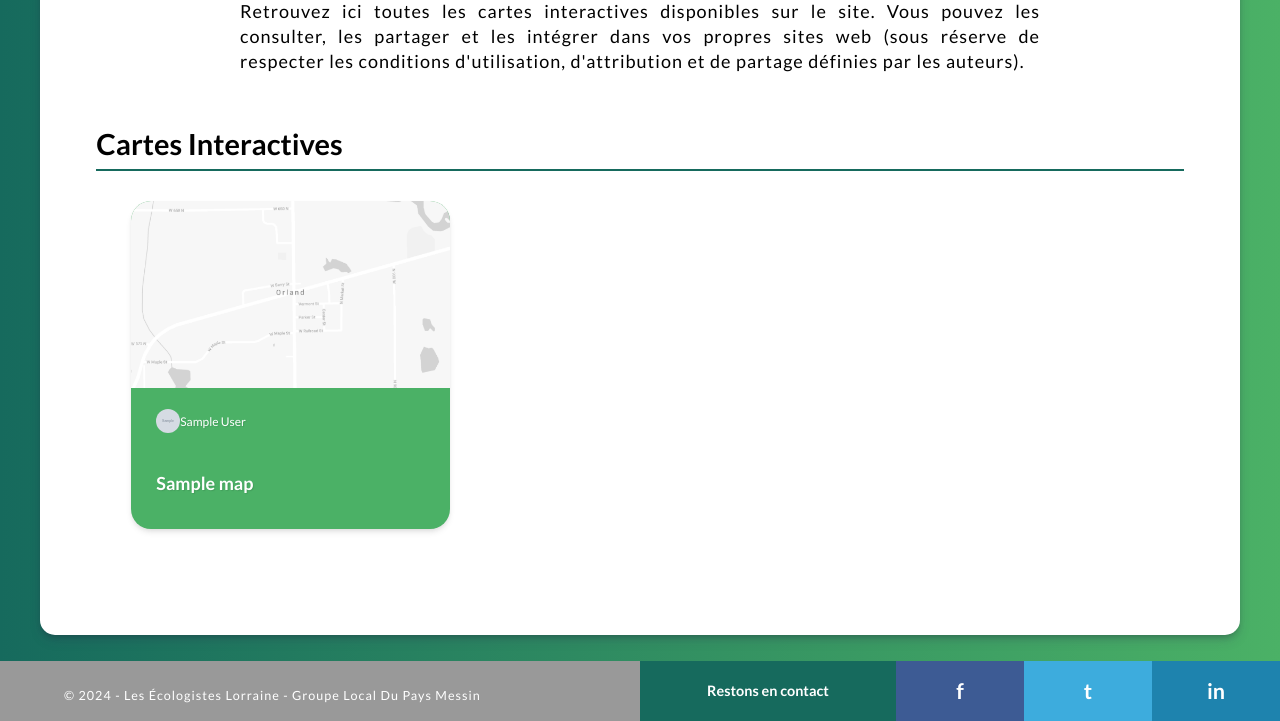
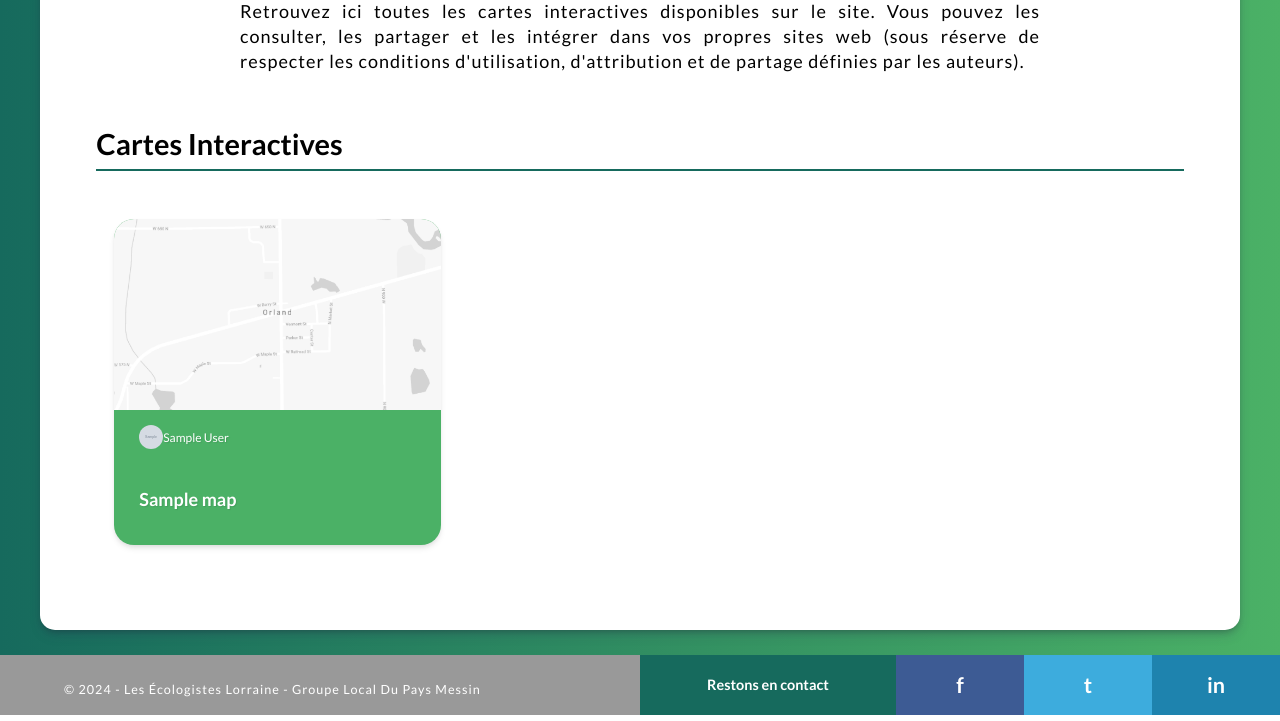
Before and after one commit to Resethel/cleeb, a Django app: page /cartes/ in a window 1280 px wide. Shown: the part 379-1100 px from the top of the page. Run offline with Django 5.2, Linux system fonts and the light colour scheme; tables that the repository leaves empty hold one stand-in row (values such as "Sample post"); grey boxes marked "Sample" are stand-in pictures; parts of the project's set-up code (start-up, migrations or seed data) failed here and were passed over.

Commit message:
feat: update the templates for the card lists

```diff
--- a/cleeb/settings.py
+++ b/cleeb/settings.py
@@ -23,7 +23,7 @@ BASE_DIR = Path(__file__).resolve().parent.parent
 SECRET_KEY = 'django-insecure-n_+a0_x)4l$)u7^x^_d^7wif506ouwd%bc%&s%j@2!ps9lrbuv'
 
 # SECURITY WARNING: don't run with debug turned on in production!
-DEBUG = False
+DEBUG = True
 
 ALLOWED_HOSTS = ["*"]
 
--- a/static/css/card_list.css
+++ b/static/css/card_list.css
@@ -5,72 +5,65 @@ They are typically used display a list of items to select, such as a list of org
 The card are arranged in a grid, with each row containing a maximum of X cards, where X is the number of cards that can fit in a row.
 */
 
-.card-container {
-    margin-left: auto;
-    margin-right: auto;
-    padding-left: 20px;
-    padding-right: 20px;
-    width: 100%;
+/* ================================================================================================================== */
+/* General Style for the Card grid                                                                                    */
+/* ================================================================================================================== */
+
+.card-grid {
+    display: flex;
+    flex-wrap: wrap;
+    list-style: none;
+    margin: 0;
+    padding: 0;
 }
 
-/* Container for the thematic items on a row */
-.card-row {
-    display: flex;
-}
-.card-col {
-    display: inline-block;
-    vertical-align: top;
-    text-decoration: none;
-}
-.card-col a {
-    text-decoration: none;
+.card-grid__container {
+    display: block;
+    padding: 1rem;
 }
 
-@media (min-width: 1280px) {
-    .card-col {
-        flex: 0 0 33.3333333%;
-        max-width: 33.3333333%;
-        padding-left: 15px;
-        padding-right: 15px;
+@media only screen and (min-width: 40rem) {
+    .card-grid__container {
+        width: 50%;
     }
 }
 
-/* Individual Theme Item */
-.card {
-    position: relative;
-    margin: 0 0 40px;
-    border-radius: 20px;
-    background: var(--eco-emerald);
-    color: white;
-    cursor: pointer;
-    transition: all .8s;
-    box-shadow: 0 4px 6px -1px rgba(0, 0, 0, 0.1), 0 2px 4px -1px rgba(0, 0, 0, 0.06);
-}
-@media (min-width:1280px) {
-    .card {
-        height: calc(100% - 40px);
+@media only screen and (min-width: 56rem) {
+    .card-grid__container {
+        width: 33.3333%;
     }
 }
 
-/* Responsive adjustment for smaller screens */
-@media screen and (max-width: 768px) {
-    .card {
-        width: calc(50% - 20px); /* Adjust card width for smaller screens */
-    }
+.card-grid__card {
+    display: flex;
+    flex-direction: column;
+    align-items: stretch;
+    overflow: hidden;
+    width: 100%;
+
+    background: var(--eco-emerald);
+    color: white;
+    border-radius: 20px;
+    box-shadow: 0 4px 6px -1px rgba(0, 0, 0, 0.1), 0 2px 4px -1px rgba(0, 0, 0, 0.06);
+
+    cursor: pointer;
+    text-decoration: none;
+    transition: all .8s;
 }
 
-.card:hover {
+.card-grid__card:hover {
     transform: translateY(-5px);
     box-shadow: 0 25px 50px -12px rgba(0, 0, 0, 0.25);
+
 }
 
 
 /* ================================================================================================================== */
-/* Style for the Thematic cards                                                                                       */
+/* Style for the cards of map theme                                                                                   */
 /* ================================================================================================================== */
 
-.card.thematic-card {
-    padding: 40px;
+.card-grid__card.theme {
+   padding: 2rem;
    min-height: 300px;
    background: /* background is defined with the variable --back-img */
        linear-gradient(rgba(0,0,0,0.445),rgba(0,0,0,0.1)),
@@ -83,7 +76,7 @@ The card are arranged in a grid, with each row containing a maximum of X cards,
    text-decoration: none;
 }
 
-.card.thematic-card h5 {
+.card-grid__card.theme h5 {
    font-size: 1.2rem;
    font-weight: 600;
    text-transform: uppercase;
@@ -91,7 +84,7 @@ The card are arranged in a grid, with each row containing a maximum of X cards,
    max-width: 100%;
 }
 
-.card.thematic-card p {
+.card-grid__card.theme p {
    font-size: 1rem;
    line-height: 1.618rem;
    font-weight: 400;
@@ -102,7 +95,7 @@ The card are arranged in a grid, with each row containing a maximum of X cards,
 /* Style for the Organization cards
 /* ================================================================================================================== */
 
-.card.org-card {
+.card-grid__card.org {
     overflow: hidden;
     max-height: 300px;
     /* Fonts & colors */
@@ -114,14 +107,14 @@ The card are arranged in a grid, with each row containing a maximum of X cards,
     padding-bottom: 20px;
 }
 
-.card.org-card h5 {
+.card-grid__card.org h5 {
     display: block;
     margin: 20px;
     text-align: center;
     color: #ffff;
 }
 
-.card.org-card img {
+.card-grid__card.org img {
     height: 50%;
     width: 100%;
     object-fit: contain;
@@ -130,7 +123,7 @@ The card are arranged in a grid, with each row containing a maximum of X cards,
     background-color: #ffff;
 }
 
-.card.org-card .card-socials {
+.card-grid__card.org .card-socials {
     width: 100%;
     display: flex;
     align-items: center;
@@ -140,7 +133,7 @@ The card are arranged in a grid, with each row containing a maximum of X cards,
     padding-right: 10px;
 }
 
-.card.org-card .card-socials a {
+.card-grid__card.org .card-socials a {
     text-decoration: none;
     color: #ffffff;
     padding-left: 5px;
@@ -148,7 +141,7 @@ The card are arranged in a grid, with each row containing a maximum of X cards,
     transition: all .3s
 }
 
-.card.org-card .card-socials a>img {
+.card-grid__card.org .card-socials a>img {
     margin: auto;
     width: 35px;
     height: auto;
@@ -160,7 +153,7 @@ The card are arranged in a grid, with each row containing a maximum of X cards,
 /* Style for the Map Cards
 /* ================================================================================================================== */
 
-.card.map-card {
+.card-grid__card.map {
     overflow: hidden;
     /* Fonts & colors */
     text-align: left;
@@ -169,42 +162,42 @@ The card are arranged in a grid, with each row containing a maximum of X cards,
     text-decoration: none;
 }
 
-.card.map-card img {
+.card-grid__card.map img {
     height: auto;
     width: 100%;
     object-fit: cover;
 }
 
-.card.map-card .card-content {
+.card-grid__card.map .card-content {
     padding: 15px 25px 33px;
     display:flex;
     flex-direction: column;
 }
 
 
-.card.map-card .card-content .card-metadata {
+.card-grid__card.map .card-metadata {
     font-size: 12px;
     display:flex;
     width: 100%;
     padding-bottom: 1em;
 }
 
-.card.map-card .card-content .card-metadata .metadata-divider {
+.card-grid__card.map .card-metadata__divider {
     margin-left: 0.5em;
     margin-right: 0.5em;
 }
 
-.card.map-card .card-content .card-metadata .metadata-authors {
+.card-grid__card.map .card-metadata__authors {
     display: flex;
     align-items: center;
 }
 
-.card.map-card .card-content .card-metadata .metadata-authors a {
+.card-grid__card.map .card-metadata__authors a {
     text-decoration: none;
     color:#fff;
 }
 
-.card.map-card .card-content .card-metadata .metadata-authors img {
+.card-grid__card.map .card-metadata__authors img {
     height: 24px;
     width: 24px;
     border-radius: 50%;
@@ -212,6 +205,6 @@ The card are arranged in a grid, with each row containing a maximum of X cards,
     vertical-align: middle;
 }
 
-.card.map-card .card-content .card-metadata .metadata-authors a:hover {
+.card-grid__card.map .card-metadata__authors a:hover {
     text-decoration: underline;
 }
--- a/templates/interactive_maps/map_catalog.html
+++ b/templates/interactive_maps/map_catalog.html
@@ -40,12 +40,11 @@
                 </section>
                 <section class="content-section__panel">
                     <h3>Cartes Interactives</h3>
-                    <div class="card-container">
-                        <div class="card-row">
+                    <ul class="card-grid">
                         {% for map in maps %}
-                                <div class="card-col">
+                            <li class="card-grid__container">
                                 <a href="{% url 'interactive_map_detail' map.slug %}">
-                                        <div class="card map-card">
+                                    <div class="card-grid__card map">
                                         {% if map.thumbnail %}
                                             <img src="{{ map.thumbnail.url }}" alt="{{ map.name }}">
                                         {% else %}
@@ -54,7 +53,7 @@
                                         <div class="card-content">
                                             <div class="card-metadata">
                                                 {% for author in map.authors.all %}
-                                                        <div class="metadata-authors">
+                                                    <div class="card-metadata__authors">
                                                         {% if author.picture %}
                                                             <img src="{{ author.picture.url }}" style="width: 24px; height: 24px" alt="">
                                                         {% else %}
@@ -65,11 +64,11 @@
                                                         </a>
                                                     </div>
                                                     {% if not forloop.last %}
-                                                            <span class="metadata-divider">·</span>
+                                                        <span class="card-metadata__divider">·</span>
                                                     {% endif %}
                                                 {% endfor %}
                                                 {%  if map.published_at %}
-                                                        <span class="metadata-divider">·</span>
+                                                    <span class="card-metadata__divider">·</span>
                                                     <div class="metadata-dates">
                                                         <span>{{ map.published_at }}</span>
                                                     </div>
@@ -79,14 +78,9 @@
                                         </div>
                                     </div>
                                 </a>
-                                </div>
-                                {% if forloop.counter|divisibleby:3 and not forloop.last %}
-                                    </div>
-                                    <div class="card-row">
-                                {% endif %}
+                            </li>
                         {% endfor %}
-                        </div>
-                    </div>
+                    </ul>
                 </section>
             </div>
         </div>
```
Also changed, not shown: templates/core/organization_catalog.html (+5 -10 lines), templates/map_thematics/theme.html (+9 -15 lines), templates/map_thematics/theme_catalog.html (+7 -13 lines), static/assets/images/placeholder/theme.webp (added). Lines whose indentation alone changed are shown as unchanged.
